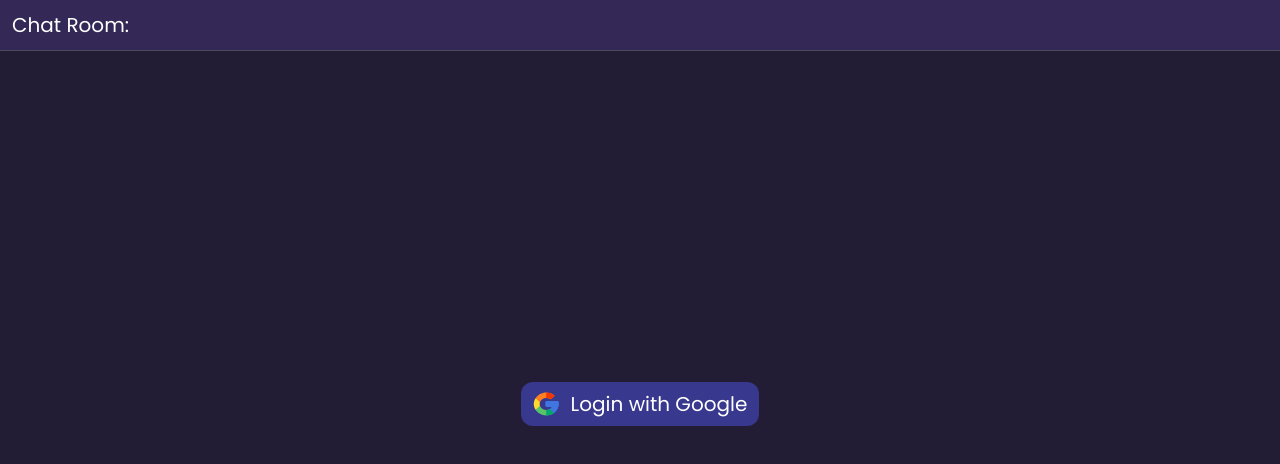
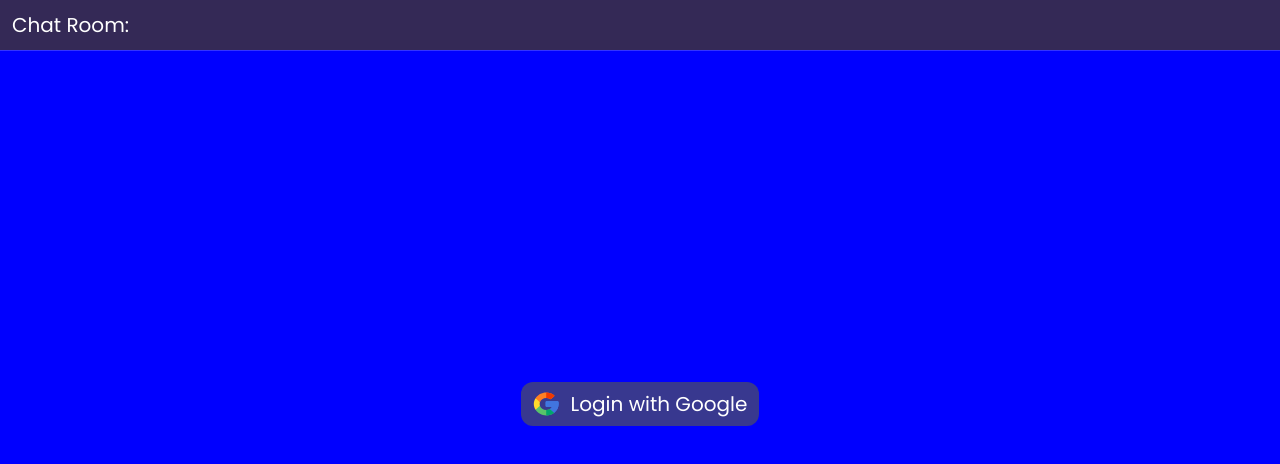
Before and after one commit to kr1s-r/React-Chat-Application, a React app: page / in a window 1280 px wide. Shown: the top 464 px of the page. Built offline with nearby package versions, Linux system fonts and the light colour scheme; no server answers; the database is empty; the HTML template or start-up script is replaced by a standard one.

Commit message:
updated yaml

```diff
--- a/src/index.css
+++ b/src/index.css
@@ -16,7 +16,8 @@ body {
 }
 
 body {
-  background-color: hsl(253, 29%, 16%);
+  /* background-color: hsl(253, 29%, 16%); */
+  background-color: blue;
   color: white;
 }
 
```
